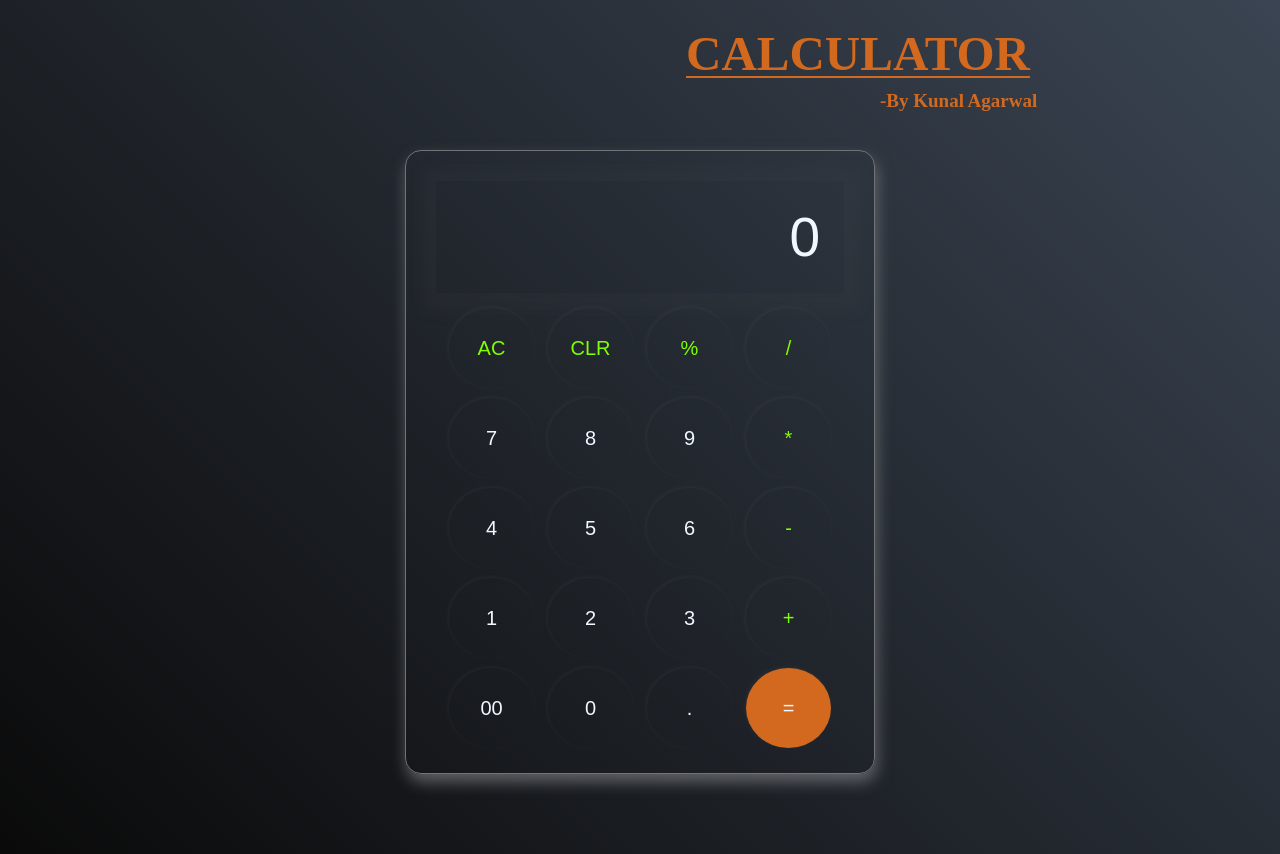
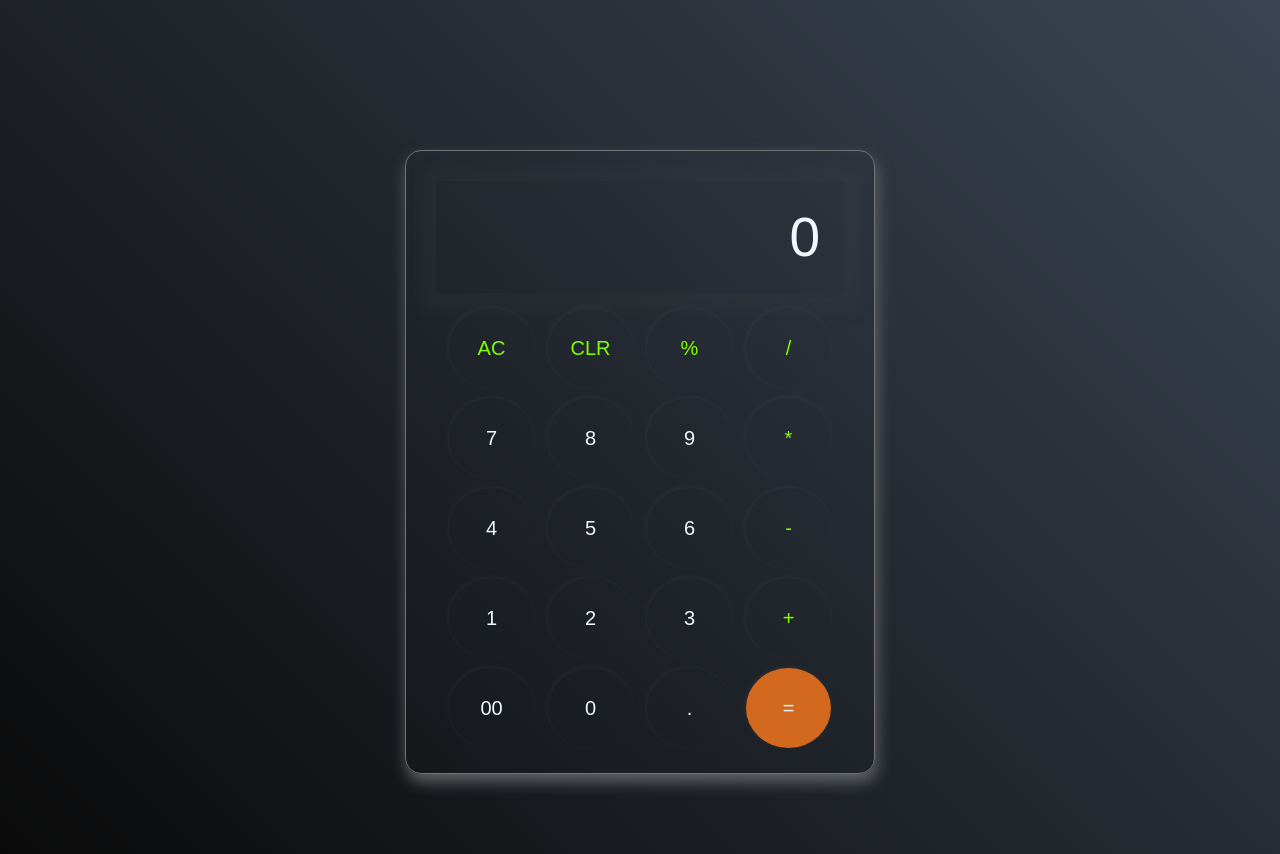
Before and after one commit to Kunalagarwal0912/Calculator, a plain HTML site: page index.html in a window 1280 px wide. Drawn offline with Linux system fonts and the light colour scheme.

Commit message:
Update index.html

```diff
--- a/index.html
+++ b/index.html
@@ -7,9 +7,6 @@
     <title>Calculator - by Kunal Agarwal</title>
 </head>
 <body>
-    <div class="heading"><h1>Calculator
-        <p style="text-transform: none; text-decoration: none; font-size: 19px; float: inline-end; margin: 65px 0 0 -150px;">-By Kunal Agarwal</p>
-    </h1></div>
     <div class="wrapper">
             <input id="inputtext" type="text" placeholder="0">
 
```
